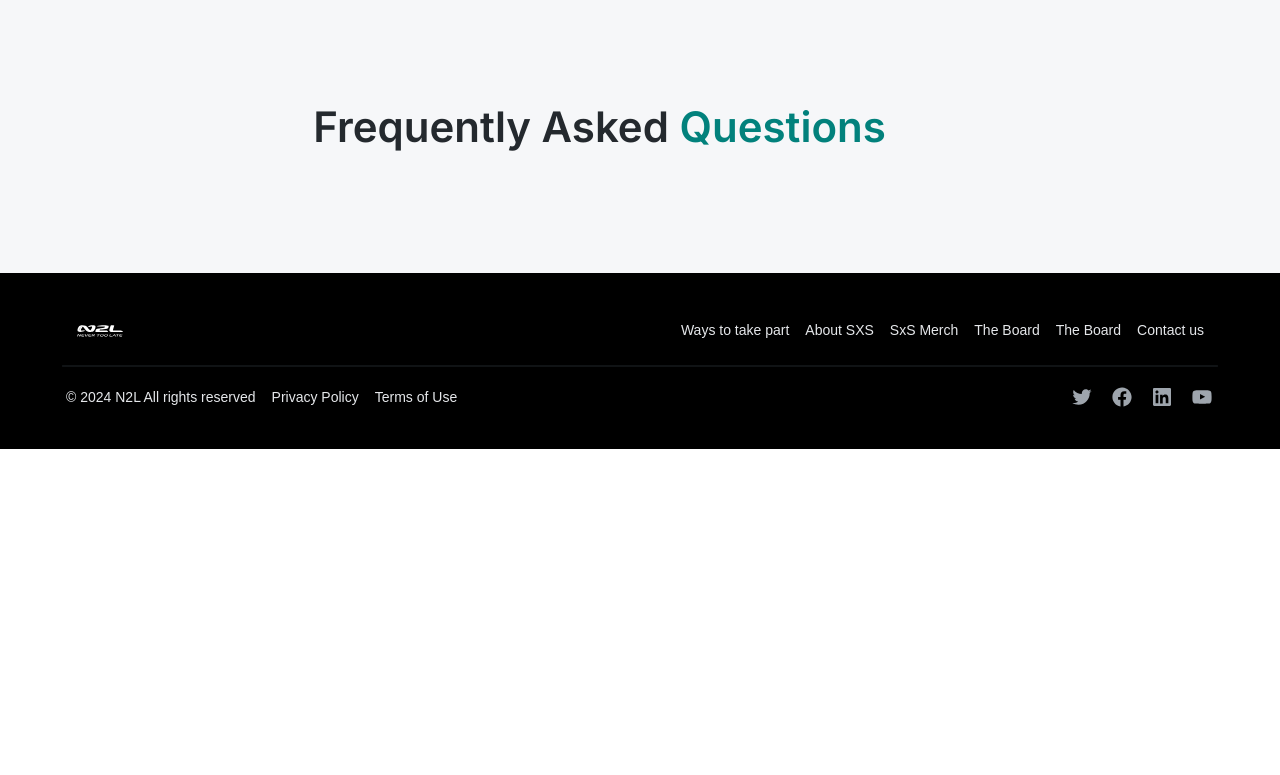
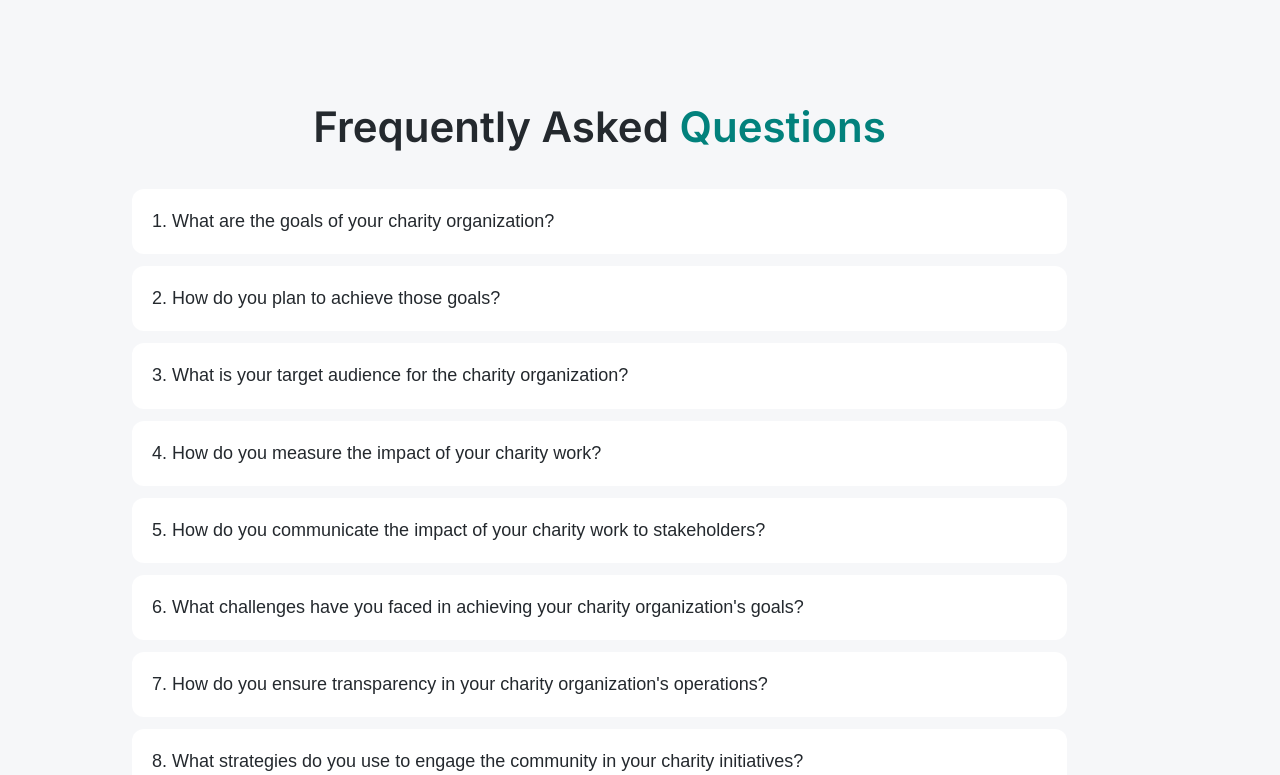
Before and after one commit to alekssawa/N2L, a React (Vite) app in the folder client/: page / in a window 1280 px wide. Shown: the part 4265-5040 px from the top of the page. Before the commit the page ends 4714 px from the top, so only its background shows below. Built offline with nearby package versions, Linux system fonts and the light colour scheme; a web font is replaced by a local one.

Commit message:
add PromoSection5 section

```diff
--- a/client/src/components/promoSection4/PromoSection4.module.css
+++ b/client/src/components/promoSection4/PromoSection4.module.css
@@ -2,7 +2,6 @@
   padding: 100px 24px;
   background-color: #ffffff;
   width: 100%;
-
 }
 
 .container {
@@ -65,7 +64,7 @@
   align-items: center;
   width: auto;
   padding: 12.5px 16px;
-  background-color: #F6F7F9;
+  background-color: #f6f7f9;
   border-radius: 34px;
   /* box-shadow:
     0px 21px 6px 0px rgba(199, 199, 199, 0%),
@@ -83,7 +82,7 @@
   font-size: 18px;
   font-weight: 400;
   line-height: 1.4;
-  color: #24292E;
+  color: #24292e;
 }
 
 .realm_button {
@@ -116,10 +115,9 @@
   display: inline-block;
   justify-content: center;
   align-items: center;
-
 }
 
-.realm_picture_container>img {
+.realm_picture_container > img {
   position: relative;
   z-index: 3;
   width: auto;
--- a/client/src/components/promoSection5/PromoSection5.module.css
+++ b/client/src/components/promoSection5/PromoSection5.module.css
@@ -1,8 +1,7 @@
-.realm_section {
+.FAQ_section {
   padding: 100px 24px;
-  background-color: #F6F7F9;
+  background-color: #f6f7f9;
   width: 100%;
-
 }
 
 .container {
@@ -10,18 +9,11 @@
   margin: 0 auto;
   padding-left: 108px;
   padding-right: 189px;
-  /* центрирует */
   width: 100%;
   position: relative;
-
-  display: flex;
-  /* justify-content: space-between; */
-  align-items: center;
-  gap: 247px;
-  /* overflow: hidden; */
 }
 
-.realm_header {
+.FAQ_header {
   position: relative;
   z-index: 1;
   margin: 0 auto;
@@ -34,10 +26,83 @@
   font-weight: 600;
   line-height: 1.4;
   color: #24292e;
-  margin-bottom: 16px;
+  margin-bottom: 32px;
   /* max-width: 800px; */
 }
 
 .highlight {
   color: #02817c;
 }
+
+/* .FAQ_container {
+  width: 1280px;
+} */
+
+.question_container {
+  padding-bottom: 12px;
+}
+
+.FAQ_container .question {
+  border-radius: 12px;
+  padding: 20px;
+  background-color: #ffffff;
+  font-size: 18px;
+  font-weight: 500;
+  line-height: 1.4;
+  color: #24292e;
+  cursor: pointer;
+  transition: background-color 0.3s ease;
+}
+
+.FAQ_container .question.open {
+  border-radius: 12px 12px 0 0;
+  padding: 20px;
+  background-color: #00a19b;
+  font-size: 18px;
+  font-weight: 500;
+  line-height: 1.4;
+  color: white;
+  cursor: pointer;
+  transition: background-color 0.3s ease;
+}
+
+.FAQ_container .question:hover {
+  background-color: #e4e4e4;
+}
+
+.FAQ_container .question.open:hover {
+  background-color: #008b85;
+}
+
+.answerWrapper {
+  overflow: hidden;
+  max-height: 0;
+  opacity: 0;
+  border-radius: 0;
+  transition:
+    max-height 0.5s ease,
+    opacity 0.5s ease,
+    border-radius 0.3s ease;
+}
+
+.answerWrapper.open {
+  max-height: 500px;
+  opacity: 1;
+  border-radius: 0 0 12px 12px;
+}
+
+.answer {
+  /* border-radius: 0 0 12px 12px ; */
+  padding: 0 20px;
+  transition: padding 0.4s ease;
+
+  background-color: #ffffff;
+  font-size: 16px;
+  font-weight: 500;
+  line-height: 1.4;
+  color: #24292e;
+}
+
+.answerWrapper.open .answer {
+  padding: 20px;
+}
--- a/client/src/components/promoSection5/PromoSection5.tsx
+++ b/client/src/components/promoSection5/PromoSection5.tsx
@@ -1,14 +1,97 @@
+import { useState } from "react";
+
 import styles from "./PromoSection5.module.css";
 
 const PromoSection5 = () => {
+  const [openIndex, setOpenIndex] = useState<number | null>(null);
+
   return (
-    <section className={styles.realm_section}>
+    <section className={styles.FAQ_section}>
       <div className={styles.container}>
-        <div className={styles.realm_header}>
+        <div className={styles.FAQ_header}>
           <h2 className={styles.title}>
             Frequently Asked <span className={styles.highlight}>Questions</span>
           </h2>
-
+        </div>
+        <div className={styles.FAQ_container}>
+          {[
+            {
+              question: "1. What are the goals of your charity organization?",
+              answer:
+                "Our organization aims to improve the quality of life for vulnerable populations by providing access to education, healthcare, food, and other essential resources.",
+            },
+            {
+              question: "2. How do you plan to achieve those goals?",
+              answer:
+                "We achieve these goals through partnerships, volunteer programs, and direct outreach.",
+            },
+            {
+              question:
+                "3. What is your target audience for the charity organization?",
+              answer:
+                "Our target audience includes underprivileged children, low-income families, and rural communities.",
+            },
+            {
+              question:
+                "4. How do you measure the impact of your charity work?",
+              answer:
+                "We measure our impact through key indicators such as the number of people reached, improvement in education and health outcomes, and community feedback. We also conduct regular evaluations to assess program effectiveness.",
+            },
+            {
+              question:
+                "5. How do you communicate the impact of your charity work to stakeholders?",
+              answer:
+                "We share our impact through annual reports, newsletters, social media, and meetings with donors and partners. We highlight success stories and use data to show progress and transparency.",
+            },
+            {
+              question:
+                "6. What challenges have you faced in achieving your charity organization's goals?",
+              answer:
+                "Some challenges include limited funding, reaching remote communities, and maintaining long-term engagement. We address these by building local partnerships and adapting our strategies as needed.",
+            },
+            {
+              question:
+                "7. How do you ensure transparency in your charity organization's operations?",
+              answer:
+                "We ensure transparency through regular financial audits, public reporting, and open communication with donors and beneficiaries. We also publish annual reports detailing our activities and spending.",
+            },
+            {
+              question:
+                "8. What strategies do you use to engage the community in your charity initiatives?",
+              answer:
+                "We involve communities through local events, workshops, feedback sessions, and volunteer programs. We believe in empowering local voices to shape and support our initiatives.",
+            },
+            {
+              question:
+                "9. What future projects do you have in mind for your charity organization?",
+              answer:
+                "We plan to expand our educational programs, launch mobile healthcare units, and develop sustainable food initiatives to reach more vulnerable populations in rural areas.",
+            },
+            {
+              question:
+                "10. How do you involve volunteers in your charity initiatives?",
+              answer:
+                "We provide volunteers with training, meaningful roles, and the opportunity to directly engage with communities. Their skills and passion are essential to the success of our programs.",
+            }
+          ].map((item, i) => (
+            <div key={i} className={styles.question_container}>
+              <h2
+                className={`${styles.question} ${
+                  openIndex === i ? styles.open : ""
+                }`}
+                onClick={() => setOpenIndex(openIndex === i ? null : i)}
+              >
+                {item.question}
+              </h2>
+              <div
+                className={`${styles.answerWrapper} ${
+                  openIndex === i ? styles.open : ""
+                }`}
+              >
+                <p className={styles.answer}>{item.answer}</p>
+              </div>
+            </div>
+          ))}
         </div>
       </div>
     </section>
```
